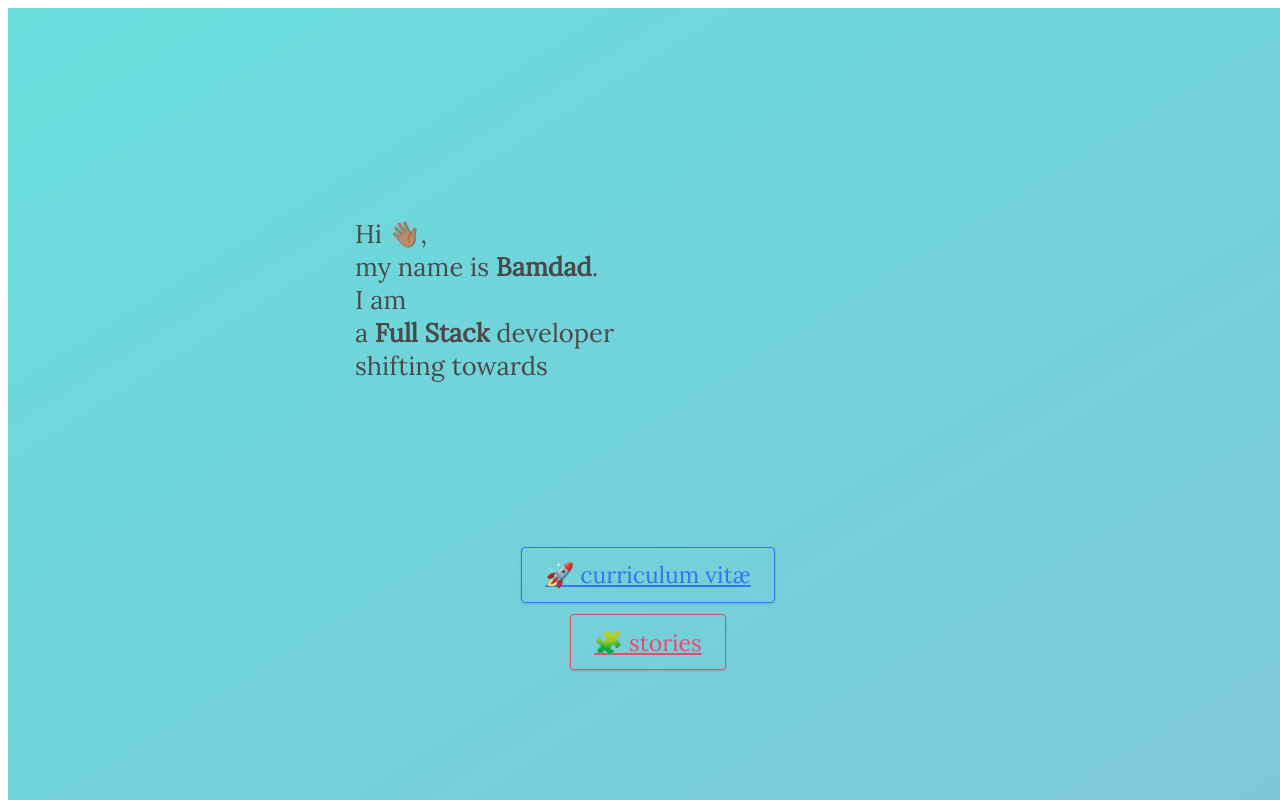
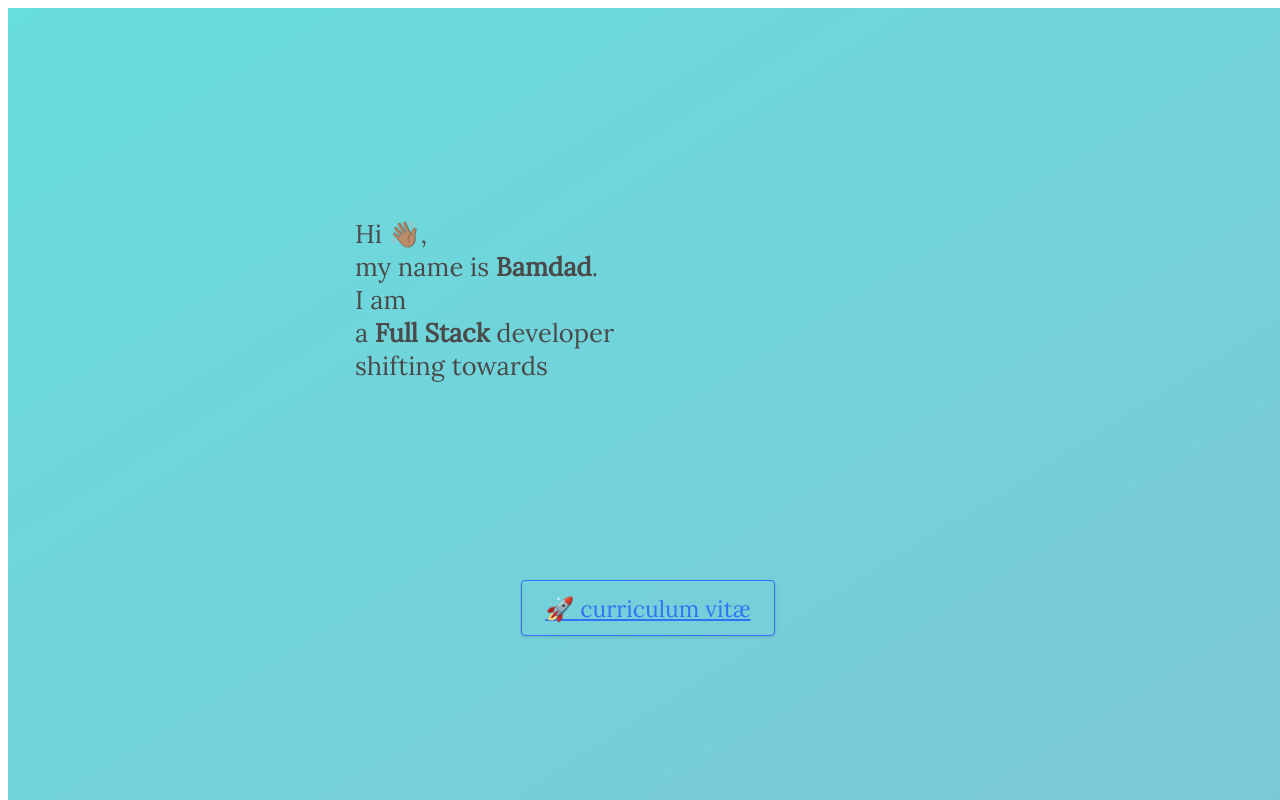
Before and after one commit to bamdadfr/bamdad.fr, a Next.js app: page / in a window 1280 px wide. Built offline with nearby package versions, Linux system fonts and the light colour scheme.

Commit message:
feat: remove stories and npm links

```diff
--- a/src/components/contact/contact.constants.js
+++ b/src/components/contact/contact.constants.js
@@ -1,4 +1,4 @@
-import { Theme } from '../../app/styles/theme';
+import {Theme} from '../../app/styles/theme';
 
 export const ContactConstants = [
   {
@@ -12,16 +12,6 @@ export const ContactConstants = [
     rel: 'noopener noreferrer',
   },
   {
-    text: 'stories',
-    icon: '🧩',
-    color: Theme.colors.button.red,
-    hover: Theme.colors.white,
-    delay: 5000,
-    href: 'https://stories.bamdad.fr/',
-    target: '_blank',
-    rel: 'noopener noreferrer',
-  },
-  {
     text: 'email me',
     icon: '✉️',
     color: Theme.colors.button.yellow,
--- a/src/components/footer/footer.constants.js
+++ b/src/components/footer/footer.constants.js
@@ -1,16 +1,9 @@
 import React from 'react';
-import { Icon } from '@iconify/react';
+import {Icon} from '@iconify/react';
 import linkedinIcon from '@iconify/icons-simple-icons/linkedin';
 import githubIcon from '@iconify/icons-simple-icons/github';
-import npmIcon from '@iconify/icons-simple-icons/npm';
 
 export const FooterConstants = [
-  {
-    text: 'linkedin',
-    href: 'https://www.linkedin.com/in/bamdadsabbagh/',
-    icon: <Icon icon={linkedinIcon} />,
-    color: '#0077b5',
-  },
   {
     text: 'github',
     href: 'https://github.com/bamdadsabbagh',
@@ -18,9 +11,9 @@ export const FooterConstants = [
     color: '#24292e',
   },
   {
-    text: 'npm',
-    href: 'https://www.npmjs.com/~bamdadsabbagh',
-    icon: <Icon icon={npmIcon} />,
-    color: '#cb3837',
+    text: 'linkedin',
+    href: 'https://www.linkedin.com/in/bamdadsabbagh/',
+    icon: <Icon icon={linkedinIcon} />,
+    color: '#0077b5',
   },
 ];
```
